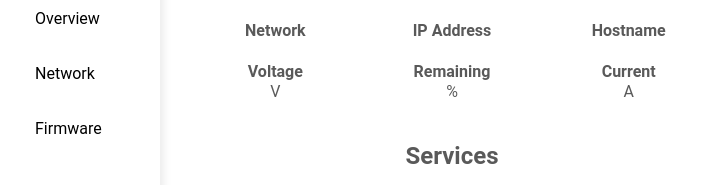
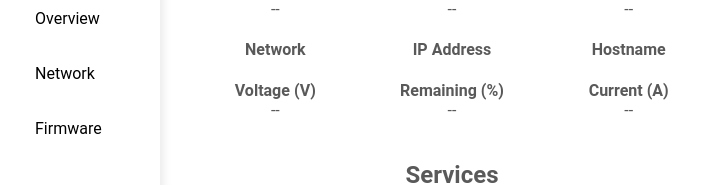
Before and after one commit to ARK-Electronics/ARK-UI, a Vue app in the folder ark-ui/: page / in a window 1280 px wide. Shown: the part 129-314 px from the top of the page, without its empty margins (0-711 px from the left). Built offline with nearby package versions, Linux system fonts and the light colour scheme; no server answers.

Commit message:
format decimals and use placeholder for consistent layout

```diff
--- a/ark-ui/src/components/OverviewPage.vue
+++ b/ark-ui/src/components/OverviewPage.vue
@@ -27,16 +27,16 @@
         <p>{{ connectionDetails.hostname }}</p>
       </div>
       <div class="detail">
-        <p><strong>Voltage</strong></p>
-        <p>{{ autopilot.voltage }} V</p>
+        <p><strong>Voltage (V)</strong></p>
+        <p>{{ autopilot.voltage }}</p>
       </div>
       <div class="detail">
-        <p><strong>Remaining</strong></p>
-        <p>{{ autopilot.remaining }} %</p>
+        <p><strong>Remaining (%)</strong></p>
+        <p>{{ autopilot.remaining }}</p>
       </div>
       <div class="detail">
-        <p><strong>Current</strong></p>
-        <p>{{ autopilot.current }} A</p>
+        <p><strong>Current (A)</strong></p>
+        <p>{{ autopilot.current }}</p>
       </div>
     </div>
     <h2>Services</h2>
@@ -67,12 +67,12 @@ export default {
   data() {
     return {
       autopilot: {
-        type: '',
-        version: '',
-        gitHash: '',
-        voltage: '',
-        remaining: '',
-        current: ''
+        type: '--',
+        version: '--',
+        gitHash: '--',
+        voltage: '--',
+        remaining: '--',
+        current: '--'
       },
       services: [],
       connectionDetails: {
@@ -105,9 +105,10 @@ export default {
           this.autopilot.gitHash = response.data.git_hash;
           this.autopilot.version = response.data.version;
           this.autopilot.type = response.data.autopilot_type;
-          this.autopilot.voltage = response.data.voltage;
-          this.autopilot.remaining = response.data.remaining;
-          this.autopilot.current = response.data.current;
+          // Format numerical data to reduce precision
+          this.autopilot.voltage = parseFloat(response.data.voltage).toFixed(2);
+          this.autopilot.remaining = parseFloat(response.data.remaining).toFixed(0);
+          this.autopilot.current = parseFloat(response.data.current).toFixed(2);
 
         })
         .catch(error => {
```
